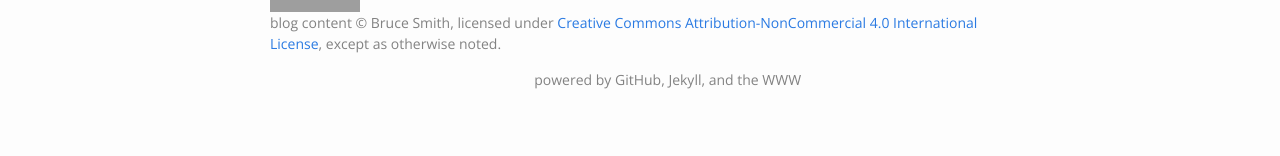
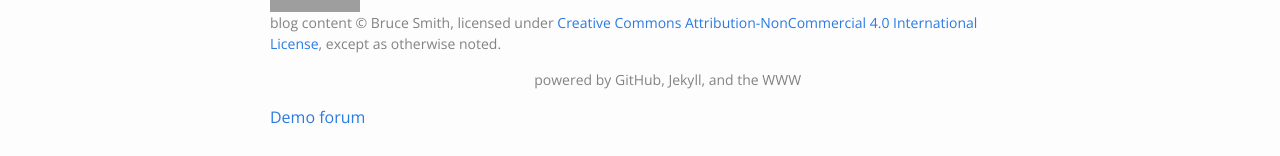
Before and after one commit to oresmus/oresmus.github.io, a Jekyll site: the page built from index.html, in a window 1280 px wide. Shown: the part 814-970 px from the top of the page. Built offline with Jekyll 4.4.1, drawn with Linux system fonts in a browser that asks for light colours; before the commit the page ends 949 px from its top, so only the background shows below that; grey boxes are pictures that could not be loaded.

Commit message:
try muut demo
it might fail due to explicit https, alter or remove if so

```diff
--- a/_includes/footer.html
+++ b/_includes/footer.html
@@ -27,6 +27,10 @@
         <span class="footer-col footer-col-3">powered by GitHub, Jekyll, and the WWW</span>
     </div>
 
+    <a class="muut" href="https://muut.com/i/goma">Demo forum</a>
+    <script src="//cdn.muut.com/1/moot.min.js"></script>
+
+
   </div>
 
 </footer>
```
